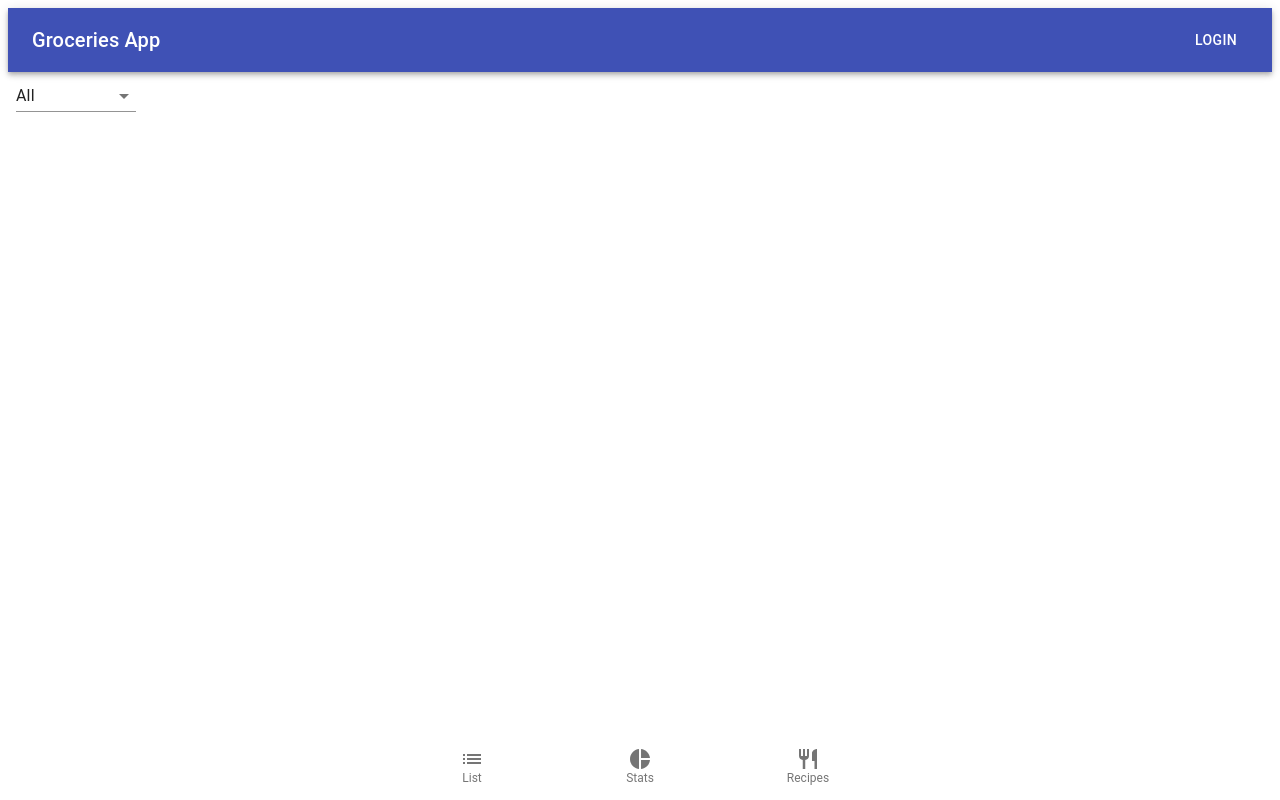
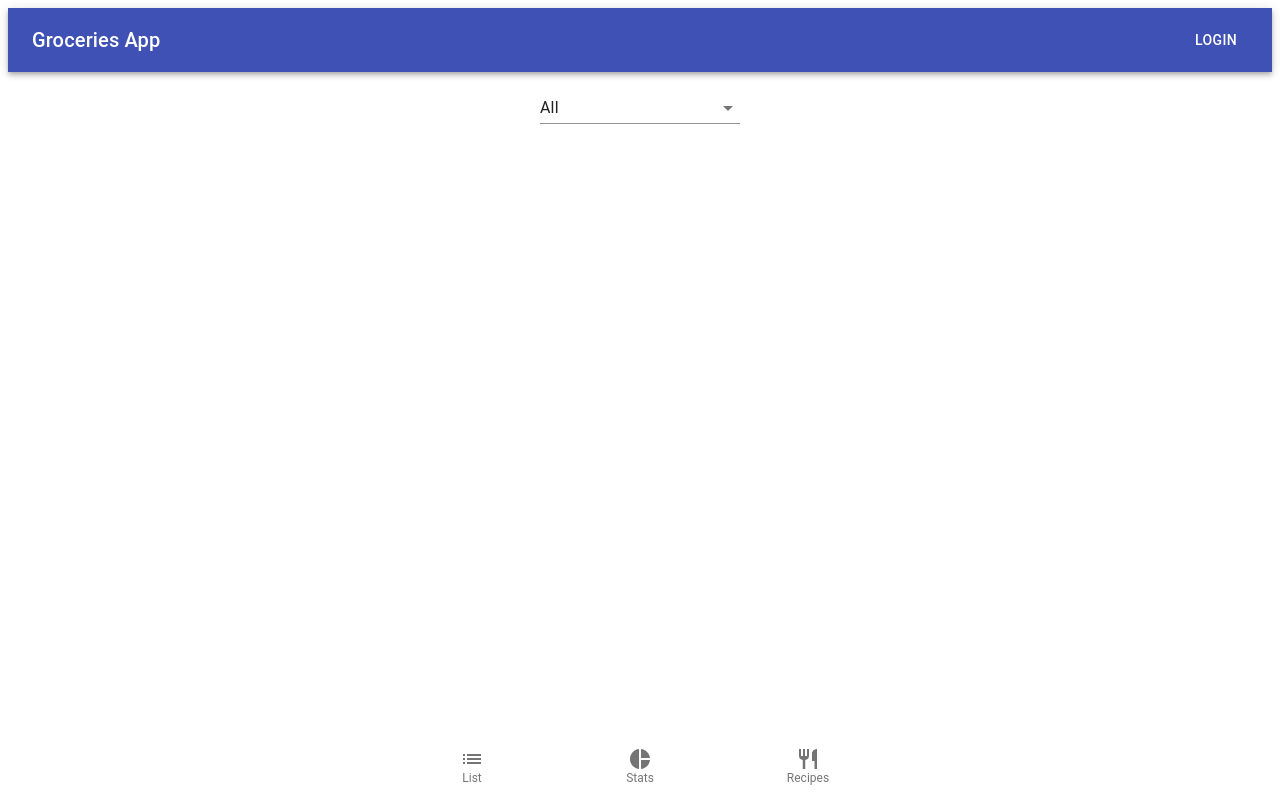
Before and after one commit to wroclawianka/groceries-app, a React (Create React App) app: page / in a window 1280 px wide. Built offline with nearby package versions, Linux system fonts and the light colour scheme; the HTML template or start-up script is replaced by a standard one.

Commit message:
CategorySelector.js > styling

```diff
--- a/src/components/CategorySelector.js
+++ b/src/components/CategorySelector.js
@@ -9,9 +9,13 @@ import {selectCategory} from "../actions";
 
 const useStyles = makeStyles((theme) =>
     createStyles({
+        root: {
+            width: "min-content",
+            margin: "auto",
+            padding: "20px 5px"
+        },
         formControl: {
-            margin: theme.spacing(1),
-            minWidth: 120,
+            minWidth: 200,
         },
     }),
 );
@@ -32,7 +36,7 @@ const CategorySelector = (props) => {
     };
 
     return (
-        <div>
+        <div className={classes.root}>
             <FormControl className={classes.formControl}>
                 <Select value={props.selectedCategory} onChange={handleChange}>{renderOptions()}</Select>
             </FormControl>
```
